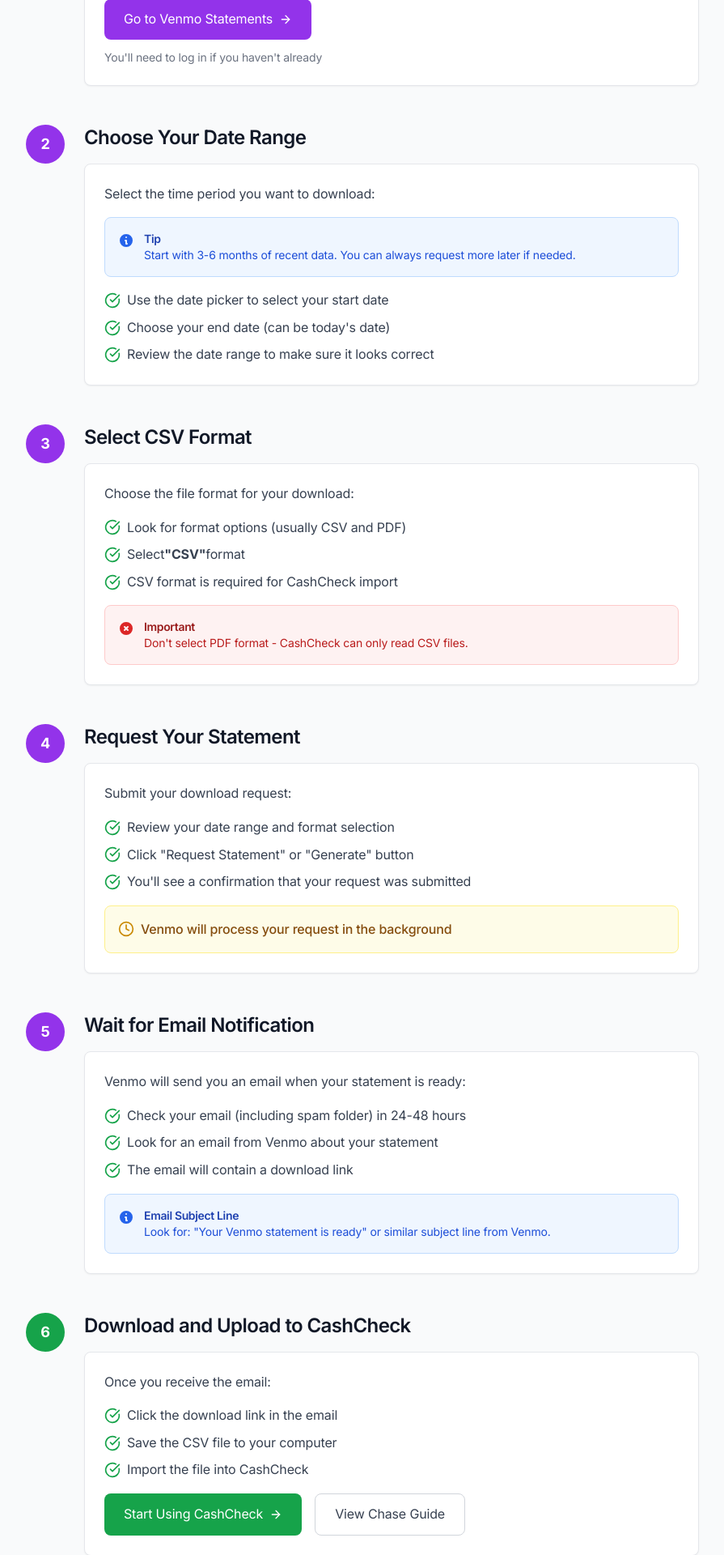
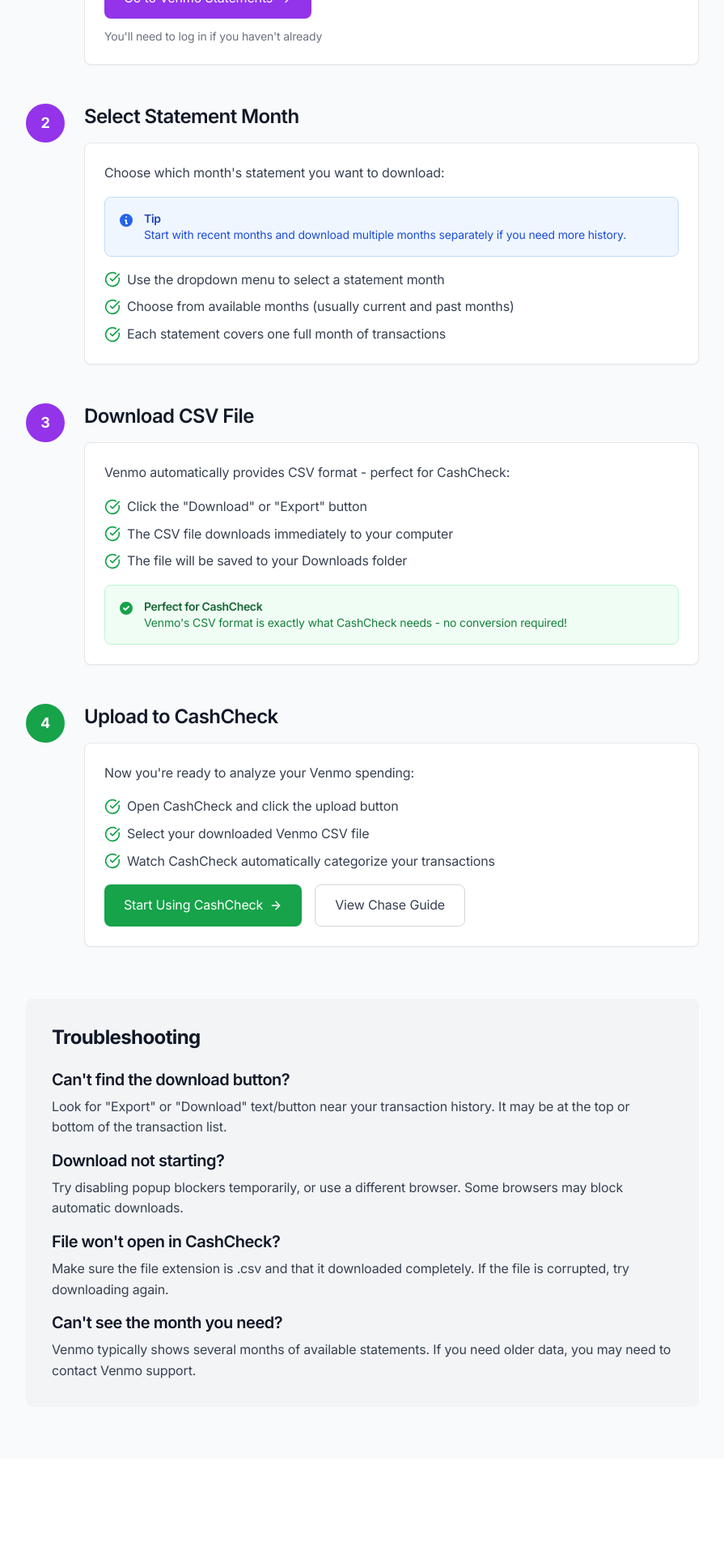
Before and after one commit to troggy-labs/cashcheck, a Next.js app: page /guide/venmo in a window 1280 px wide. Shown: the part 700-2620 px from the top of the page at 81% size, without its empty margins (192-1087 px from the left). After the commit the page ends 2501 px from the top, so only its background shows below. Built offline with nearby package versions, Linux system fonts and the light colour scheme.

Commit message:
improve guides

```diff
--- a/app/guide/chase/page.tsx
+++ b/app/guide/chase/page.tsx
@@ -99,25 +99,21 @@
             </div>
             <div className="flex-1">
               <h3 className="text-2xl font-semibold text-gray-900 mb-4">
-                Navigate to Account Activity
+                Select Your Account
               </h3>
               <div className="bg-white rounded-lg p-6 shadow-sm border">
                 <div className="space-y-4">
                   <p className="text-gray-700">
-                    Once logged in, find your checking account:
+                    Choose which account you want to download:
                   </p>
                   <ul className="space-y-2 text-gray-700">
                     <li className="flex items-center">
                       <CheckCircle className="w-5 h-5 text-green-600 mr-2" />
-                      Click on your checking account from the account list
+                      Select your checking account from the dropdown
                     </li>
                     <li className="flex items-center">
                       <CheckCircle className="w-5 h-5 text-green-600 mr-2" />
-                      Look for "Account Activity" or "Activity" tab
-                    </li>
-                    <li className="flex items-center">
-                      <CheckCircle className="w-5 h-5 text-green-600 mr-2" />
-                      Click on the activity/transactions section
+                      You can download multiple accounts separately if needed
                     </li>
                   </ul>
                 </div>
@@ -132,12 +128,12 @@
             </div>
             <div className="flex-1">
               <h3 className="text-2xl font-semibold text-gray-900 mb-4">
-                Select Date Range
+                Choose Date Range from Activity Menu
               </h3>
               <div className="bg-white rounded-lg p-6 shadow-sm border">
                 <div className="space-y-4">
                   <p className="text-gray-700">
-                    Choose the time period for your transactions:
+                    Select your date range from the "Activity" dropdown menu:
                   </p>
                   <div className="bg-yellow-50 border border-yellow-200 rounded-lg p-4">
                     <div className="flex items-start">
@@ -157,15 +153,11 @@
                   <ul className="space-y-2 text-gray-700">
                     <li className="flex items-center">
                       <CheckCircle className="w-5 h-5 text-green-600 mr-2" />
-                      Look for date range picker or "Filter" options
+                      Click the "Activity" dropdown menu
                     </li>
                     <li className="flex items-center">
                       <CheckCircle className="w-5 h-5 text-green-600 mr-2" />
-                      Select your desired start and end dates
-                    </li>
-                    <li className="flex items-center">
-                      <CheckCircle className="w-5 h-5 text-green-600 mr-2" />
-                      Click "Apply" or "Update" to filter transactions
+                      Select your desired date range (e.g., "Last 3 months", "Custom range")
                     </li>
                   </ul>
                 </div>
@@ -180,25 +172,25 @@
             </div>
             <div className="flex-1">
               <h3 className="text-2xl font-semibold text-gray-900 mb-4">
-                Download as CSV
+                Confirm File Type and Download
               </h3>
               <div className="bg-white rounded-lg p-6 shadow-sm border">
                 <div className="space-y-4">
                   <p className="text-gray-700">
-                    Export your transaction data:
+                    Verify the file format and download your data:
                   </p>
                   <ul className="space-y-2 text-gray-700">
                     <li className="flex items-center">
                       <CheckCircle className="w-5 h-5 text-green-600 mr-2" />
-                      Look for "Download" or "Export" button
+                      Confirm file type shows <strong>"Spreadsheet (Excel, CSV)"</strong>
                     </li>
                     <li className="flex items-center">
                       <CheckCircle className="w-5 h-5 text-green-600 mr-2" />
-                      Select <strong>"CSV"</strong> format (not PDF or other formats)
+                      Click the <strong>"Download"</strong> button
                     </li>
                     <li className="flex items-center">
                       <CheckCircle className="w-5 h-5 text-green-600 mr-2" />
-                      Click "Download" to save the file to your computer
+                      The CSV file will download immediately to your computer
                     </li>
                   </ul>
                   <div className="bg-green-50 border border-green-200 rounded-lg p-4 mt-4">
@@ -254,21 +246,27 @@
           <h2 className="text-2xl font-bold text-gray-900 mb-6">Troubleshooting</h2>
           <div className="space-y-4">
             <div>
-              <h4 className="font-semibold text-gray-900 mb-2">Can't find the download option?</h4>
+              <h4 className="font-semibold text-gray-900 mb-2">Link takes me to a different page?</h4>
               <p className="text-gray-700">
-                Look for terms like "Export", "Download transactions", or a download icon. It's usually near the transaction list.
+                If the direct link doesn't work, manually navigate to Account Details → Download Transactions. Look for the download section in your Chase dashboard.
               </p>
             </div>
             <div>
-              <h4 className="font-semibold text-gray-900 mb-2">Only see PDF option?</h4>
+              <h4 className="font-semibold text-gray-900 mb-2">Don't see "Spreadsheet (Excel, CSV)" option?</h4>
               <p className="text-gray-700">
-                Make sure you're in the "Activity" or "Transactions" section, not "Statements". CSV downloads are typically available in the activity view.
+                Make sure you've selected an account and date range first. The file type options typically appear after these selections.
+              </p>
+            </div>
+            <div>
+              <h4 className="font-semibold text-gray-900 mb-2">Activity dropdown menu is empty?</h4>
+              <p className="text-gray-700">
+                Try selecting your account first, then the Activity menu should populate with date range options.
               </p>
             </div>
             <div>
               <h4 className="font-semibold text-gray-900 mb-2">Download not working?</h4>
               <p className="text-gray-700">
-                Try using a different browser or temporarily disabling popup blockers. Some banks require popups for downloads.
+                Try using a different browser or temporarily disabling popup blockers. Some browsers may block automatic downloads.
               </p>
             </div>
           </div>
--- a/app/guide/venmo/page.tsx
+++ b/app/guide/venmo/page.tsx
@@ -52,32 +52,26 @@
           <p className="text-xl text-purple-100 mb-8">
             Export your Venmo transactions to see your spending patterns in CashCheck
           </p>
-          <div className="flex flex-col sm:flex-row gap-4 justify-center items-center">
-            <div className="inline-flex items-center bg-white/10 rounded-lg px-6 py-3">
-              <FileText className="w-5 h-5 mr-2" />
-              <span>Takes about 2-3 minutes</span>
-            </div>
-            <div className="inline-flex items-center bg-white/10 rounded-lg px-6 py-3">
-              <Clock className="w-5 h-5 mr-2" />
-              <span>Download may take 24-48 hours</span>
-            </div>
+          <div className="inline-flex items-center bg-white/10 rounded-lg px-6 py-3">
+            <FileText className="w-5 h-5 mr-2" />
+            <span>Takes about 2-3 minutes</span>
           </div>
         </div>
       </div>
 
       {/* Important Notice */}
       <div className="max-w-4xl mx-auto px-4 sm:px-6 lg:px-8 py-8">
-        <div className="bg-amber-50 border border-amber-200 rounded-lg p-6">
+        <div className="bg-green-50 border border-green-200 rounded-lg p-6">
           <div className="flex items-start">
             <div className="flex-shrink-0">
-              <svg className="w-6 h-6 text-amber-600 mt-0.5" fill="currentColor" viewBox="0 0 20 20">
-                <path fillRule="evenodd" d="M8.257 3.099c.765-1.36 2.722-1.36 3.486 0l5.58 9.92c.75 1.334-.213 2.98-1.742 2.98H4.42c-1.53 0-2.493-1.646-1.743-2.98l5.58-9.92zM11 13a1 1 0 11-2 0 1 1 0 012 0zm-1-8a1 1 0 00-1 1v3a1 1 0 002 0V6a1 1 0 00-1-1z" clipRule="evenodd" />
+              <svg className="w-6 h-6 text-green-600 mt-0.5" fill="currentColor" viewBox="0 0 20 20">
+                <path fillRule="evenodd" d="M10 18a8 8 0 100-16 8 8 0 000 16zm3.707-9.293a1 1 0 00-1.414-1.414L9 10.586 7.707 9.293a1 1 0 00-1.414 1.414l2 2a1 1 0 001.414 0l4-4z" clipRule="evenodd" />
               </svg>
             </div>
             <div className="ml-3">
-              <h3 className="text-lg font-semibold text-amber-800 mb-2">Important Note</h3>
-              <p className="text-amber-700">
-                Venmo processes download requests in the background. After requesting your data, you'll receive an email when it's ready (usually within 24-48 hours). This guide shows you how to request the download.
+              <h3 className="text-lg font-semibold text-green-800 mb-2">Quick & Easy</h3>
+              <p className="text-green-700">
+                Venmo downloads your transaction history immediately as a CSV file - no waiting required! Just select your date range and download.
               </p>
             </div>
           </div>
@@ -124,12 +118,12 @@
             </div>
             <div className="flex-1">
               <h3 className="text-2xl font-semibold text-gray-900 mb-4">
-                Choose Your Date Range
+                Select Statement Month
               </h3>
               <div className="bg-white rounded-lg p-6 shadow-sm border">
                 <div className="space-y-4">
                   <p className="text-gray-700">
-                    Select the time period you want to download:
+                    Choose which month's statement you want to download:
                   </p>
                   <div className="bg-blue-50 border border-blue-200 rounded-lg p-4">
                     <div className="flex items-start">
@@ -141,7 +135,7 @@
                       <div className="ml-3">
                         <h4 className="text-sm font-semibold text-blue-800">Tip</h4>
                         <p className="text-sm text-blue-700">
-                          Start with 3-6 months of recent data. You can always request more later if needed.
+                          Start with recent months and download multiple months separately if you need more history.
                         </p>
                       </div>
                     </div>
@@ -149,15 +143,15 @@
                   <ul className="space-y-2 text-gray-700">
                     <li className="flex items-center">
                       <CheckCircle className="w-5 h-5 text-green-600 mr-2" />
-                      Use the date picker to select your start date
+                      Use the dropdown menu to select a statement month
                     </li>
                     <li className="flex items-center">
                       <CheckCircle className="w-5 h-5 text-green-600 mr-2" />
-                      Choose your end date (can be today's date)
+                      Choose from available months (usually current and past months)
                     </li>
                     <li className="flex items-center">
                       <CheckCircle className="w-5 h-5 text-green-600 mr-2" />
-                      Review the date range to make sure it looks correct
+                      Each statement covers one full month of transactions
                     </li>
                   </ul>
                 </div>
@@ -172,38 +166,38 @@
             </div>
             <div className="flex-1">
               <h3 className="text-2xl font-semibold text-gray-900 mb-4">
-                Select CSV Format
+                Download CSV File
               </h3>
               <div className="bg-white rounded-lg p-6 shadow-sm border">
                 <div className="space-y-4">
                   <p className="text-gray-700">
-                    Choose the file format for your download:
+                    Venmo automatically provides CSV format - perfect for CashCheck:
                   </p>
                   <ul className="space-y-2 text-gray-700">
                     <li className="flex items-center">
                       <CheckCircle className="w-5 h-5 text-green-600 mr-2" />
-                      Look for format options (usually CSV and PDF)
+                      Click the "Download" or "Export" button
                     </li>
                     <li className="flex items-center">
                       <CheckCircle className="w-5 h-5 text-green-600 mr-2" />
-                      Select <strong>"CSV"</strong> format
+                      The CSV file downloads immediately to your computer
                     </li>
                     <li className="flex items-center">
                       <CheckCircle className="w-5 h-5 text-green-600 mr-2" />
-                      CSV format is required for CashCheck import
+                      The file will be saved to your Downloads folder
                     </li>
                   </ul>
-                  <div className="bg-red-50 border border-red-200 rounded-lg p-4">
+                  <div className="bg-green-50 border border-green-200 rounded-lg p-4">
                     <div className="flex items-start">
                       <div className="flex-shrink-0">
-                        <svg className="w-5 h-5 text-red-600 mt-0.5" fill="currentColor" viewBox="0 0 20 20">
-                          <path fillRule="evenodd" d="M10 18a8 8 0 100-16 8 8 0 000 16zM8.707 7.293a1 1 0 00-1.414 1.414L8.586 10l-1.293 1.293a1 1 0 101.414 1.414L10 11.414l1.293 1.293a1 1 0 001.414-1.414L11.414 10l1.293-1.293a1 1 0 00-1.414-1.414L10 8.586 8.707 7.293z" clipRule="evenodd" />
+                        <svg className="w-5 h-5 text-green-600 mt-0.5" fill="currentColor" viewBox="0 0 20 20">
+                          <path fillRule="evenodd" d="M10 18a8 8 0 100-16 8 8 0 000 16zm3.707-9.293a1 1 0 00-1.414-1.414L9 10.586 7.707 9.293a1 1 0 00-1.414 1.414l2 2a1 1 0 001.414 0l4-4z" clipRule="evenodd" />
                         </svg>
                       </div>
                       <div className="ml-3">
-                        <h4 className="text-sm font-semibold text-red-800">Important</h4>
-                        <p className="text-sm text-red-700">
-                          Don't select PDF format - CashCheck can only read CSV files.
+                        <h4 className="text-sm font-semibold text-green-800">Perfect for CashCheck</h4>
+                        <p className="text-sm text-green-700">
+                          Venmo's CSV format is exactly what CashCheck needs - no conversion required!
                         </p>
                       </div>
                     </div>
@@ -215,119 +209,30 @@
 
           {/* Step 4 */}
           <div className="flex items-start space-x-6">
-            <div className="flex-shrink-0 w-12 h-12 bg-purple-600 text-white rounded-full flex items-center justify-center font-bold text-lg">
+            <div className="flex-shrink-0 w-12 h-12 bg-green-600 text-white rounded-full flex items-center justify-center font-bold text-lg">
               4
             </div>
             <div className="flex-1">
               <h3 className="text-2xl font-semibold text-gray-900 mb-4">
-                Request Your Statement
+                Upload to CashCheck
               </h3>
               <div className="bg-white rounded-lg p-6 shadow-sm border">
                 <div className="space-y-4">
                   <p className="text-gray-700">
-                    Submit your download request:
+                    Now you're ready to analyze your Venmo spending:
                   </p>
                   <ul className="space-y-2 text-gray-700">
                     <li className="flex items-center">
                       <CheckCircle className="w-5 h-5 text-green-600 mr-2" />
-                      Review your date range and format selection
+                      Open CashCheck and click the upload button
                     </li>
                     <li className="flex items-center">
                       <CheckCircle className="w-5 h-5 text-green-600 mr-2" />
-                      Click "Request Statement" or "Generate" button
+                      Select your downloaded Venmo CSV file
                     </li>
                     <li className="flex items-center">
                       <CheckCircle className="w-5 h-5 text-green-600 mr-2" />
-                      You'll see a confirmation that your request was submitted
-                    </li>
-                  </ul>
-                  <div className="bg-yellow-50 border border-yellow-200 rounded-lg p-4">
-                    <div className="flex items-center">
-                      <Clock className="w-5 h-5 text-yellow-600 mr-2" />
-                      <span className="text-yellow-800 font-medium">
-                        Venmo will process your request in the background
-                      </span>
-                    </div>
-                  </div>
-                </div>
-              </div>
-            </div>
-          </div>
-
-          {/* Step 5 */}
-          <div className="flex items-start space-x-6">
-            <div className="flex-shrink-0 w-12 h-12 bg-purple-600 text-white rounded-full flex items-center justify-center font-bold text-lg">
-              5
-            </div>
-            <div className="flex-1">
-              <h3 className="text-2xl font-semibold text-gray-900 mb-4">
-                Wait for Email Notification
-              </h3>
-              <div className="bg-white rounded-lg p-6 shadow-sm border">
-                <div className="space-y-4">
-                  <p className="text-gray-700">
-                    Venmo will send you an email when your statement is ready:
-                  </p>
-                  <ul className="space-y-2 text-gray-700">
-                    <li className="flex items-center">
-                      <CheckCircle className="w-5 h-5 text-green-600 mr-2" />
-                      Check your email (including spam folder) in 24-48 hours
-                    </li>
-                    <li className="flex items-center">
-                      <CheckCircle className="w-5 h-5 text-green-600 mr-2" />
-                      Look for an email from Venmo about your statement
-                    </li>
-                    <li className="flex items-center">
-                      <CheckCircle className="w-5 h-5 text-green-600 mr-2" />
-                      The email will contain a download link
-                    </li>
-                  </ul>
-                  <div className="bg-blue-50 border border-blue-200 rounded-lg p-4">
-                    <div className="flex items-start">
-                      <div className="flex-shrink-0">
-                        <svg className="w-5 h-5 text-blue-600 mt-0.5" fill="currentColor" viewBox="0 0 20 20">
-                          <path fillRule="evenodd" d="M18 10a8 8 0 11-16 0 8 8 0 0116 0zm-7-4a1 1 0 11-2 0 1 1 0 012 0zM9 9a1 1 0 000 2v3a1 1 0 001 1h1a1 1 0 100-2v-3a1 1 0 00-1-1H9z" clipRule="evenodd" />
-                        </svg>
-                      </div>
-                      <div className="ml-3">
-                        <h4 className="text-sm font-semibold text-blue-800">Email Subject Line</h4>
-                        <p className="text-sm text-blue-700">
-                          Look for: "Your Venmo statement is ready" or similar subject line from Venmo.
-                        </p>
-                      </div>
-                    </div>
-                  </div>
-                </div>
-              </div>
-            </div>
-          </div>
-
-          {/* Step 6 */}
-          <div className="flex items-start space-x-6">
-            <div className="flex-shrink-0 w-12 h-12 bg-green-600 text-white rounded-full flex items-center justify-center font-bold text-lg">
-              6
-            </div>
-            <div className="flex-1">
-              <h3 className="text-2xl font-semibold text-gray-900 mb-4">
-                Download and Upload to CashCheck
-              </h3>
-              <div className="bg-white rounded-lg p-6 shadow-sm border">
-                <div className="space-y-4">
-                  <p className="text-gray-700">
-                    Once you receive the email:
-                  </p>
-                  <ul className="space-y-2 text-gray-700">
-                    <li className="flex items-center">
-                      <CheckCircle className="w-5 h-5 text-green-600 mr-2" />
-                      Click the download link in the email
-                    </li>
-                    <li className="flex items-center">
-                      <CheckCircle className="w-5 h-5 text-green-600 mr-2" />
-                      Save the CSV file to your computer
-                    </li>
-                    <li className="flex items-center">
-                      <CheckCircle className="w-5 h-5 text-green-600 mr-2" />
-                      Import the file into CashCheck
+                      Watch CashCheck automatically categorize your transactions
                     </li>
                   </ul>
                   <div className="flex flex-col sm:flex-row gap-4 mt-6">
@@ -356,27 +261,27 @@
           <h2 className="text-2xl font-bold text-gray-900 mb-6">Troubleshooting</h2>
           <div className="space-y-4">
             <div>
-              <h4 className="font-semibold text-gray-900 mb-2">Haven't received the email after 48 hours?</h4>
+              <h4 className="font-semibold text-gray-900 mb-2">Can't find the download button?</h4>
               <p className="text-gray-700">
-                Check your spam folder first. If still not found, try requesting the statement again from the Venmo website.
+                Look for "Export" or "Download" text/button near your transaction history. It may be at the top or bottom of the transaction list.
               </p>
             </div>
             <div>
-              <h4 className="font-semibold text-gray-900 mb-2">Download link expired?</h4>
+              <h4 className="font-semibold text-gray-900 mb-2">Download not starting?</h4>
               <p className="text-gray-700">
-                Download links typically expire after a certain period. Request a new statement if your link no longer works.
+                Try disabling popup blockers temporarily, or use a different browser. Some browsers may block automatic downloads.
               </p>
             </div>
             <div>
-              <h4 className="font-semibold text-gray-900 mb-2">Getting a PDF instead of CSV?</h4>
+              <h4 className="font-semibold text-gray-900 mb-2">File won't open in CashCheck?</h4>
               <p className="text-gray-700">
-                Make sure you selected "CSV" format when requesting the statement. You may need to request a new one with the correct format.
+                Make sure the file extension is .csv and that it downloaded completely. If the file is corrupted, try downloading again.
               </p>
             </div>
             <div>
-              <h4 className="font-semibold text-gray-900 mb-2">Empty or incomplete data?</h4>
+              <h4 className="font-semibold text-gray-900 mb-2">Can't see the month you need?</h4>
               <p className="text-gray-700">
-                Venmo may limit the date range for downloads. Try requesting smaller time periods (e.g., 3 months at a time) if your download seems incomplete.
+                Venmo typically shows several months of available statements. If you need older data, you may need to contact Venmo support.
               </p>
             </div>
           </div>
--- a/render.yaml
+++ b/render.yaml
@@ -3,7 +3,7 @@
     name: cashcheck
     env: node
     plan: starter
-    buildCommand: npm ci && npm run build
+    buildCommand: npm ci && npm run build && npx tsx scripts/seed-demo.ts
     startCommand: npm start
     envVars:
       - key: NODE_ENV
```
